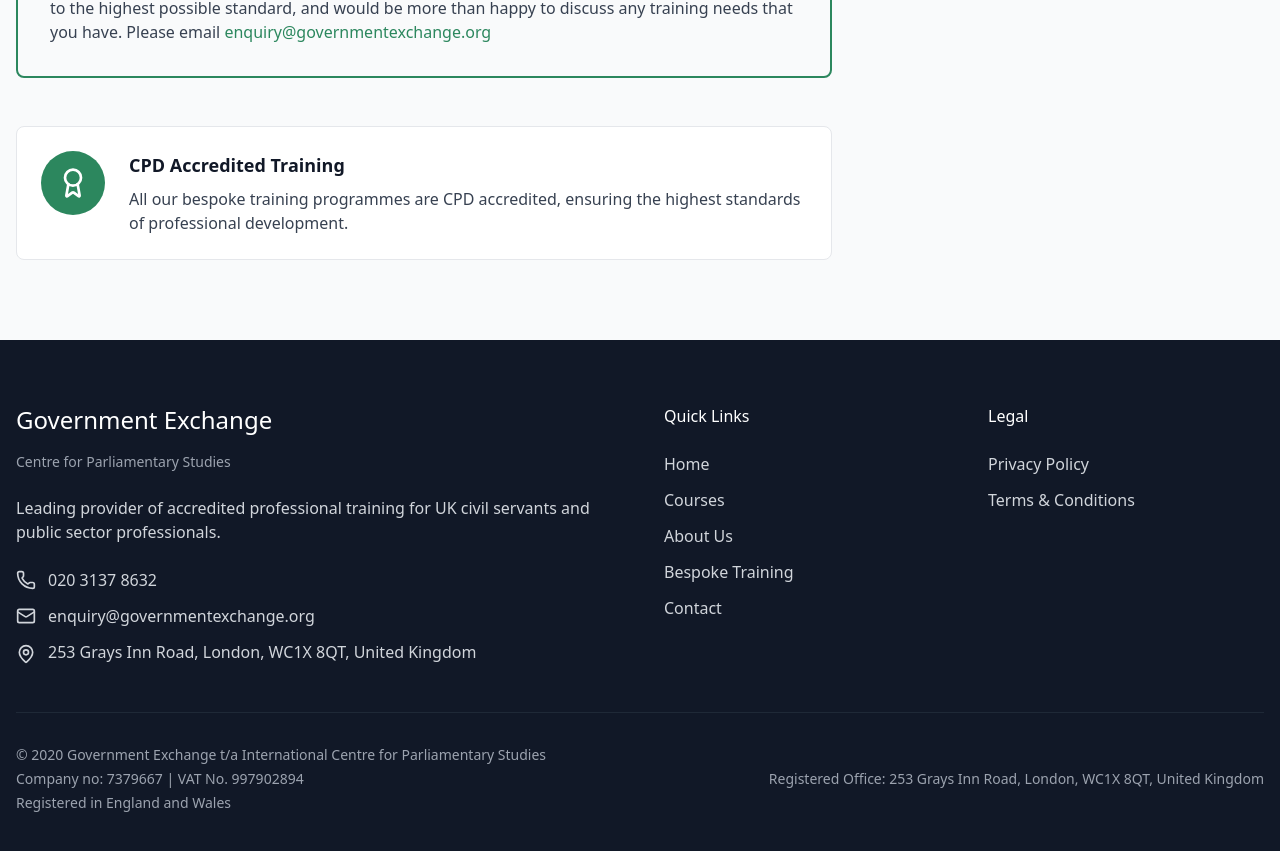
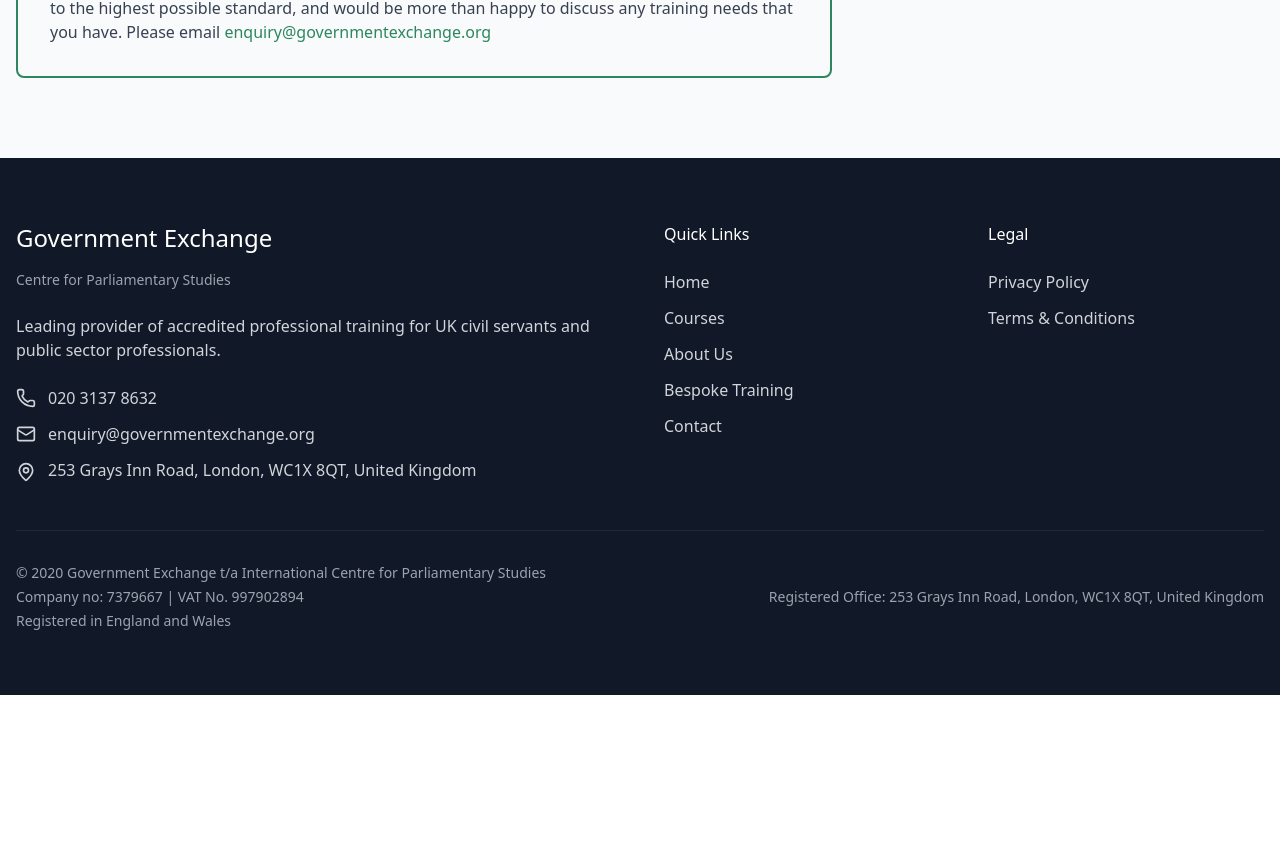
Before and after one commit to digitalconceptsmu/government-exchange-website, a Nuxt app: page /bespoke in a window 1280 px wide. Shown: the part 2059-2910 px from the top of the page. After the commit the page ends 2754 px from the top, so only its background shows below. Built offline with nearby package versions, Linux system fonts and the light colour scheme.

Commit message:
feat(bespoke): remove uneeded section

```diff
--- a/components/Bespoke/Bespoke.vue
+++ b/components/Bespoke/Bespoke.vue
@@ -1,10 +1,9 @@
 <script setup lang="ts">
 import {
-  Award,
   BookOpen,
   Building,
   CheckCircle,
-  Target,
+  Target
 } from "lucide-vue-next";
 
 const benefits = [
@@ -168,25 +167,6 @@
               >
             </p>
           </div>
-
-          <div
-            class="mt-12 bg-white border border-gray-200 rounded-lg p-6 flex items-start gap-6"
-          >
-            <div
-              class="w-16 h-16 bg-primary rounded-full flex items-center justify-center flex-shrink-0"
-            >
-              <Award class="w-8 h-8 text-white" />
-            </div>
-            <div>
-              <h4 class="text-lg font-semibold text-gray-900 mb-2">
-                CPD Accredited Training
-              </h4>
-              <p class="text-gray-700">
-                All our bespoke training programmes are CPD accredited, ensuring
-                the highest standards of professional development.
-              </p>
-            </div>
-          </div>
         </div>
 
         <div class="lg:col-span-4">
```
